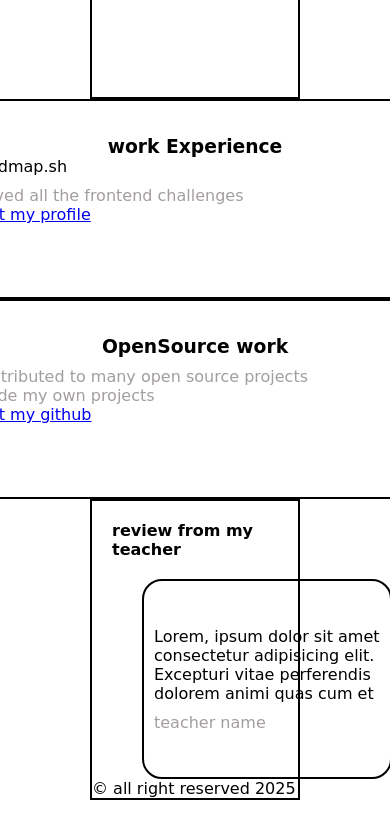
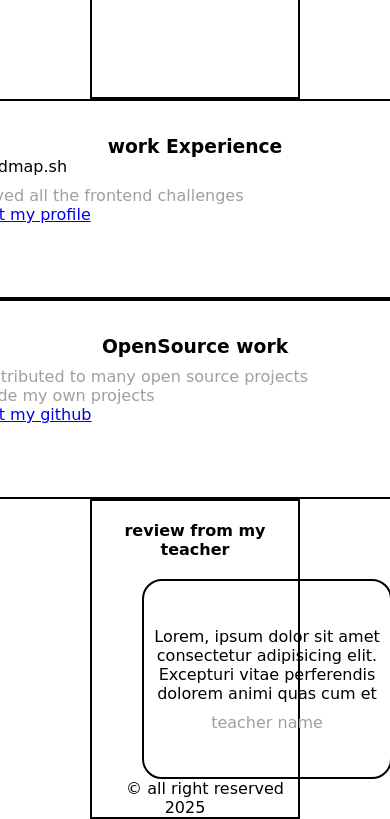
Before and after one commit to Jsupra/personnal_portefolio_roadmap.sh, a plain HTML site: page index.html in a window 390 px wide. Shown: the part 218-1037 px from the top of the page. Drawn offline with Linux system fonts and the light colour scheme.

Commit message:
il manque le footer et le responsive

```diff
--- a/index.html
+++ b/index.html
@@ -57,7 +57,6 @@
     <div class="box" style="grid-area: box-4"><h3> Education</h3></div>
    </div>
    <footer>
-
         <p class="teach-review" style="color: black;">review from my teacher</p>
        <div class="review-grid-container">
         <div class="review-box-1  review-box">
@@ -95,7 +94,7 @@
        </div>
         </div>
 
-        <span class="right">
+        <span class="copyright">
             &copy; all right reserved 2025
         </span>
    </footer>
--- a/style.css
+++ b/style.css
@@ -139,6 +139,8 @@ footer{
     margin-left: 90px;
     margin-right: 90px;
     border: 2px solid black;
+    justify-content: center;
+    text-align: center;
 }
 
 
@@ -178,9 +180,7 @@ footer{
 }
 
 
-.right{
-   align-items: center;
-   justify-content: center;
-   text-align: center;
-   margin-top: 50px;
+.copyright{
+    text-align: center;
+    margin: 20px;
 }
```
